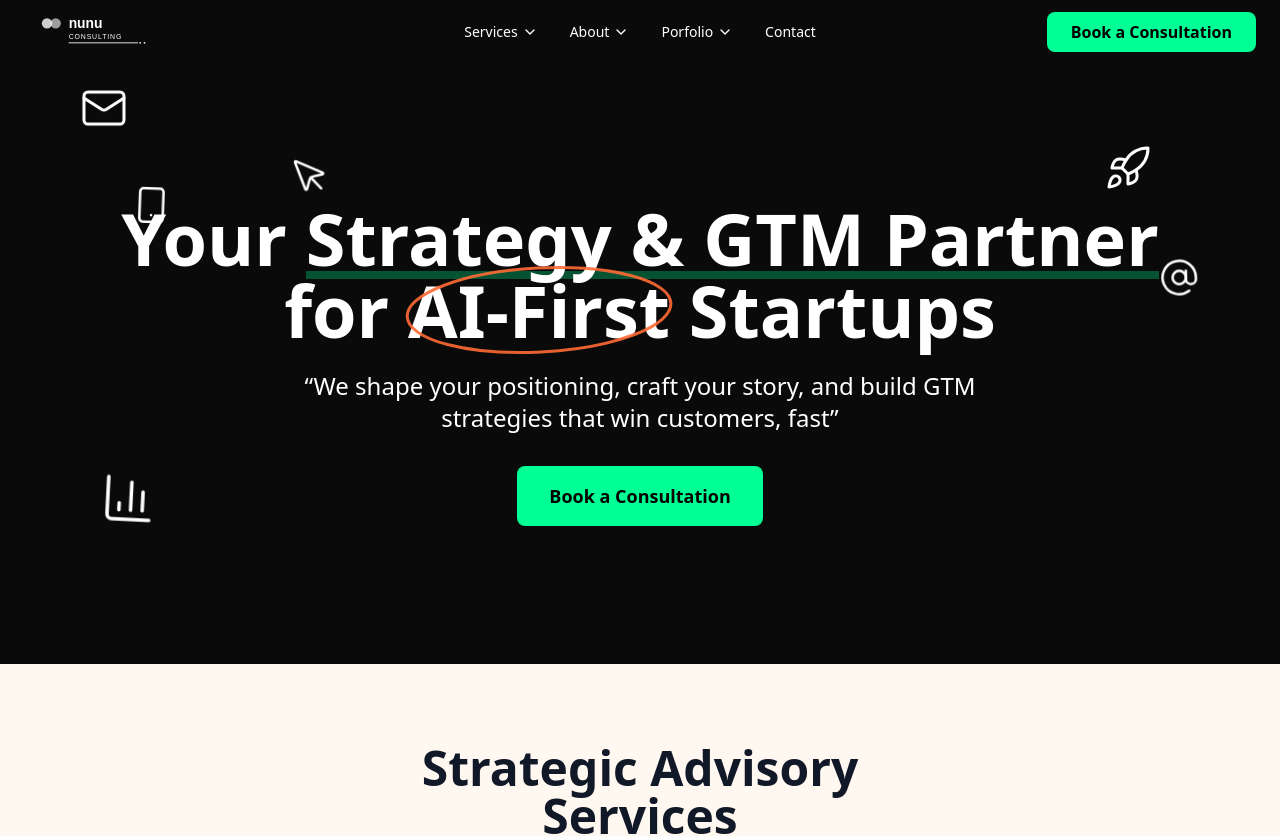
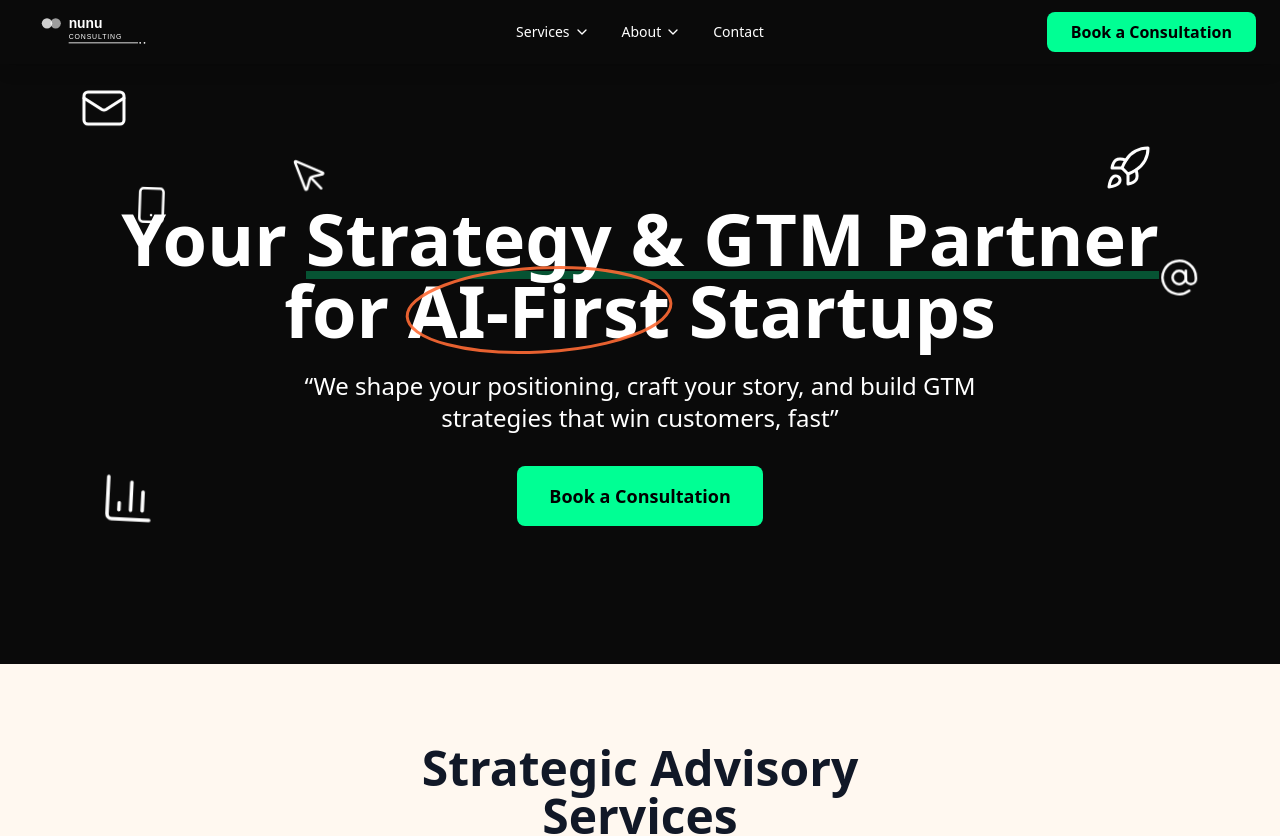
Before and after one commit to AnyamahNdidi/my_nunu_consultant, a Next.js app: page / in a window 1280 px wide. Shown: the top 836 px of the page. Built offline with nearby package versions, Linux system fonts and the light colour scheme.

Commit message:
remove portfolio links

```diff
--- a/src/components/Hearder.jsx
+++ b/src/components/Hearder.jsx
@@ -29,16 +29,16 @@ export default function Header() {
       //   { label: "Careers", href: "/about/careers" },
       // ]
     },
-    {
-      label: "Porfolio",
-      hasDropdown: true,
-      href: "/learn",
-      // dropdownItems: [
-      //   { label: "Blog", href: "/learn/blog" },
-      //   { label: "Resources", href: "/learn/resources" },
-      //   { label: "Case Studies", href: "/learn/case-studies" },
-      // ]
-    },
+    // {
+    //   label: "Porfolio",
+    //   hasDropdown: true,
+    //   href: "/learn",
+    //   // dropdownItems: [
+    //   //   { label: "Blog", href: "/learn/blog" },
+    //   //   { label: "Resources", href: "/learn/resources" },
+    //   //   { label: "Case Studies", href: "/learn/case-studies" },
+    //   // ]
+    // },
     { label: "Contact", hasDropdown: false, href: "/contact" },
   ];
 
```
